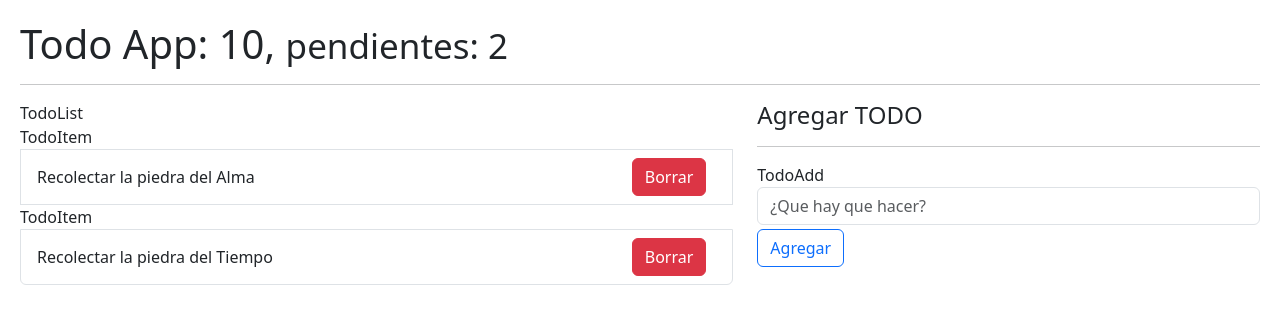
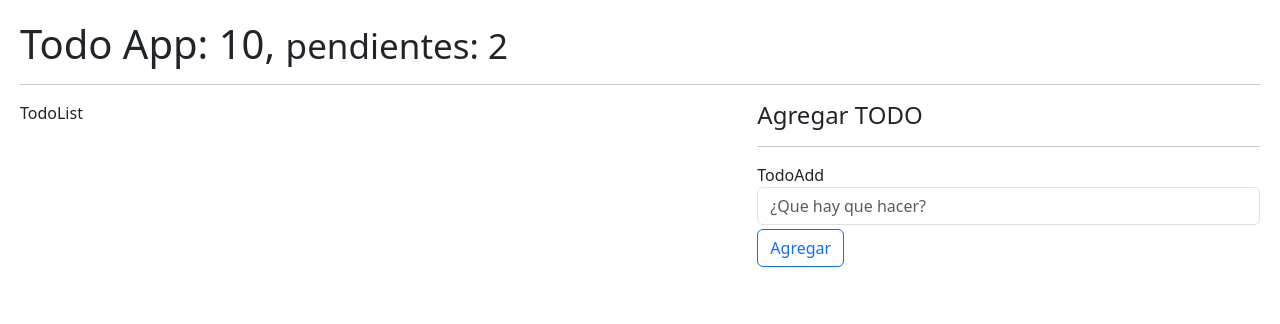
Before and after one commit to Deymos78/06-hook-app, a React (Vite) app: page / in a window 1280 px wide. Shown: the top 324 px of the page. Built offline with nearby package versions, Linux system fonts and the light colour scheme.

Commit message:
Nuevos cambios en el proyecto

```diff
--- a/src/08-useReducer/TodoApp.jsx
+++ b/src/08-useReducer/TodoApp.jsx
@@ -1,21 +1,26 @@
-import { useReducer } from "react"
+import { useEffect, useReducer } from "react"
 import { todoReducer } from "./todoReducer";
 import { TodoList } from "./TodoList";
 import { TodoAdd } from "./TodoAdd";
 
 // Este sera el estado inicial de la aplicacion, en el que tendra dos objetos con diferentes propiedades
 const initialState = [
-    {
-        id: new Date().getTime(),
-        description: 'Recolectar la piedra del Alma',
-        done: false,
-    },
-    {
-        id: new Date().getTime() * 3,
-        description: 'Recolectar la piedra del Tiempo',
-        done: false,
-    }
-]
+    // {
+    //     id: new Date().getTime(),
+    //     description: 'Recolectar la piedra del Alma',
+    //     done: false,
+    // },
+
+];
+
+// init es el nombre que se suele colocar y esta es la funcion que inicializa el reducer
+// De esta manera tendremos los elementos guardados y no se borraran aunque recarguemos la pagina
+const init = () => {
+    // Aqui hacemos un parse del almacenamiento ademas de que en el caso de que no haya nada en el todos
+    // devolveremos un objeto vacio en lugar de un null, ya que un pase de un objeto vacio es null
+    return JSON.parse( localStorage.getItem( 'todos' ) ) || [];
+}
+
 
 export const TodoApp = () => {
 
@@ -23,7 +28,14 @@
     // Esta bien que se llame state pero en este caso serian todos
     // Se suele llamar dispatch cuando se tiene solo un reducer pero si se tiene mas de un reducer en el mismo funtional component se
     // puede llamar dispachesAll
-    const [ todos, dispatch ] = useReducer( todoReducer, initialState );
+    // Colocamos el init dentro del reducer para que cuando se recargue los datos almacenados persistan hasta que se diga lo contrario
+    const [ todos, dispatch ] = useReducer( todoReducer, initialState, init );
+
+
+    useEffect(() => {
+        localStorage.setItem('todos', JSON.stringify( todos ));
+    }, [todos])
+
 
     // Esta funcion manejara ls nuevos todo, o los nuevos objetos
     const handleNewTodo = ( todo ) => {
@@ -38,7 +50,16 @@
 
         // El dispacher nos sirve para mandar la accion al reducer
         dispatch( action );
-    }
+    };
+
+
+    const handleDeleteTodo = ( id ) => {
+        // console.log({id});
+        dispatch({
+            type: '[TODO] remove Todo',
+            payload: id
+        });
+    };
 
     return(
         <>
@@ -51,7 +72,7 @@
                 <div className="col-7">
 
                     {/* Mostramos la lista de los valore que tengamos almacenados, se lo pasamos como argumento */}
-                    <TodoList todos={ todos }/>
+                    <TodoList todos={ todos } onDeleteTodo={ handleDeleteTodo }/>
 
                 </div>
 
--- a/src/08-useReducer/TodoItem.jsx
+++ b/src/08-useReducer/TodoItem.jsx
@@ -1,7 +1,7 @@
 
 
 // ESTE COMPONENTE FUNCIONAL COLOCA EN UNA LISTA CADA TODO QUE SE LE PASE
-export const TodoItem = ({ todo }) => {
+export const TodoItem = ({ todo, onDeleteTodo } ) => {
   return (
 
     <>
@@ -9,7 +9,12 @@
 
         <li key={todo.id} className="list-group-item d-flex justify-content-between">
             <span className="align-self-center">{ todo.description }</span>
-            <button className="btn btn-danger">Borrar</button>
+            <button
+              className="btn btn-danger"
+              onClick={ () => onDeleteTodo( todo.id )  }
+            >
+              Borrar
+            </button>
         </li>
 
     </>
--- a/src/08-useReducer/TodoList.jsx
+++ b/src/08-useReducer/TodoList.jsx
@@ -2,7 +2,11 @@
 import { TodoItem } from './TodoItem'
 
 // En este componente funcional recibimos los todos, si no viene nada se coloca como un array vacio
-export const TodoList = ({ todos = []}) => {
+export const TodoList = ({ todos = [], onDeleteTodo} ) => {
+
+
+
+
   return (
     <>
         <div>TodoList</div>
@@ -12,7 +16,7 @@
                 // Recorremos los objetos y se lo pasamos como argumento
                 todos.map( todo => (
                     // TodoItem
-                    <TodoItem key={ todo.id } todo={ todo }/>
+                    <TodoItem key={ todo.id } todo={ todo } onDeleteTodo={ onDeleteTodo }/>
                 ))
 
             }
--- a/src/08-useReducer/todoReducer.js
+++ b/src/08-useReducer/todoReducer.js
@@ -1,4 +1,5 @@
 
+// { type: [todo remove], payload: id }
 
 // Esto seria el reducer al cual se envia la accion para que realize los cambios oportunos
 export const todoReducer = ( initialState =[], action ) => {
@@ -9,6 +10,11 @@
 
             return [...initialState, action.payload ];
 
+        case '[TODO] remove Todo':
+
+        // El filter regresa un nuevo arreglo
+        return initialState.filter( todo => todo.id !== action.payload );
+
         default:
             return initialState;
     }
```
